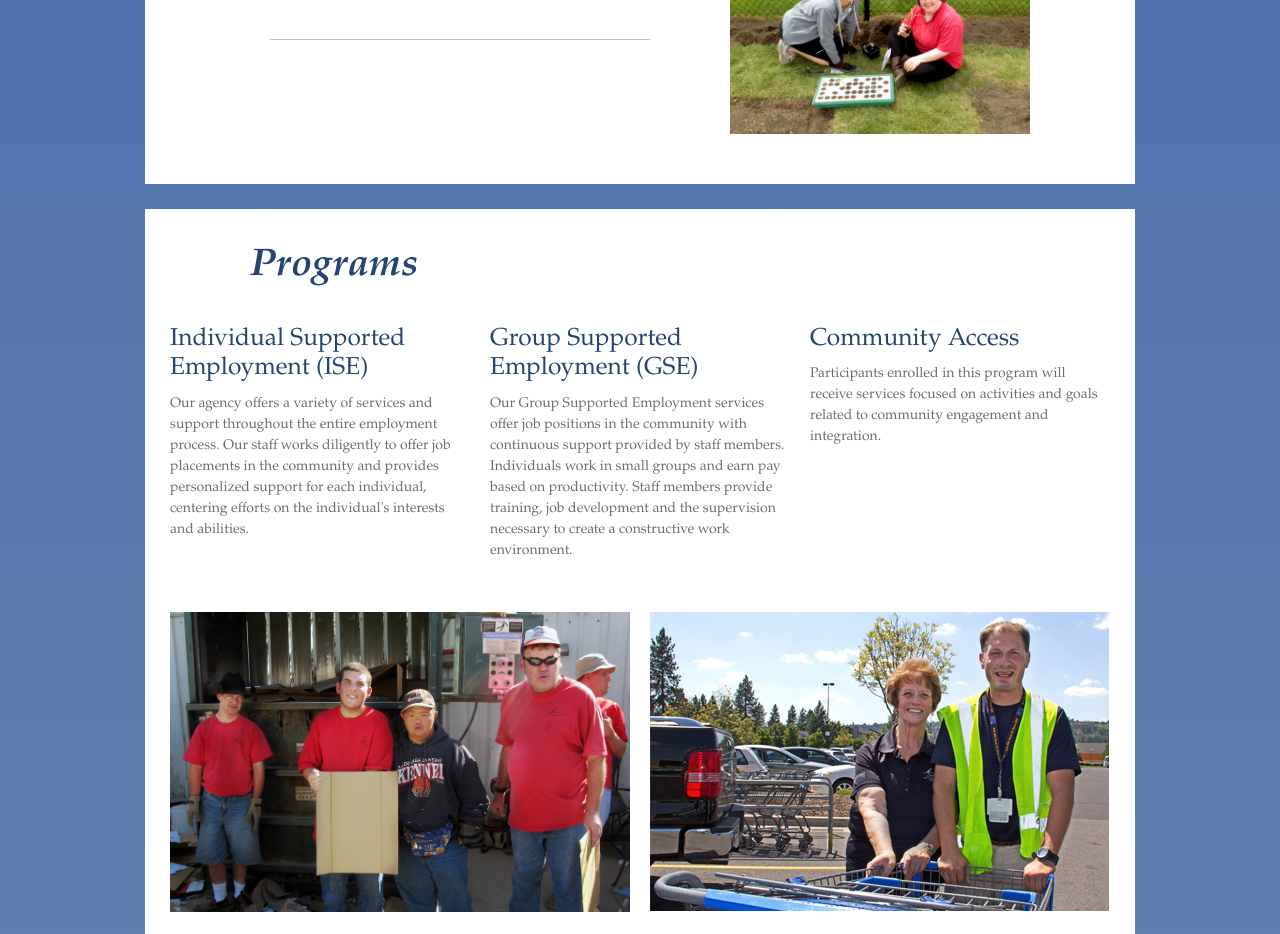
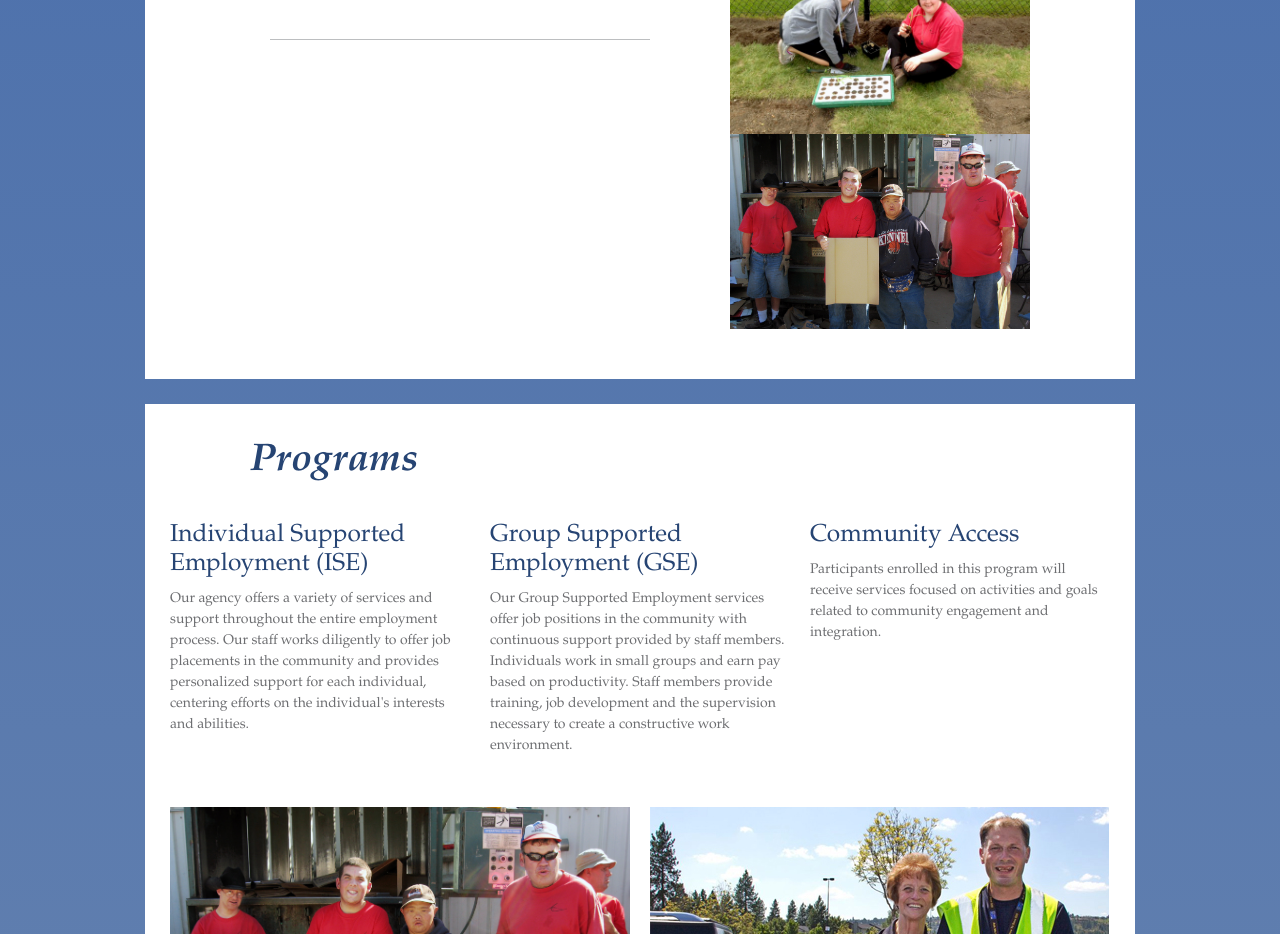
Before and after one commit to tmcmicheal/Artisans2, a plain HTML site: page index.html in a window 1280 px wide. Shown: the part 1340-2274 px from the top of the page. Drawn offline with nearby package versions, Linux system fonts and the light colour scheme.

Commit message:
Garden image 1

```diff
--- a/index.html
+++ b/index.html
@@ -98,6 +98,7 @@ Artisans is a non-profit agency providing services necessary for individual job
 
                  <br><img src="img/garden.jpg">
 
+<img src="img/employment.jpg">
 
 
         </div>
```
